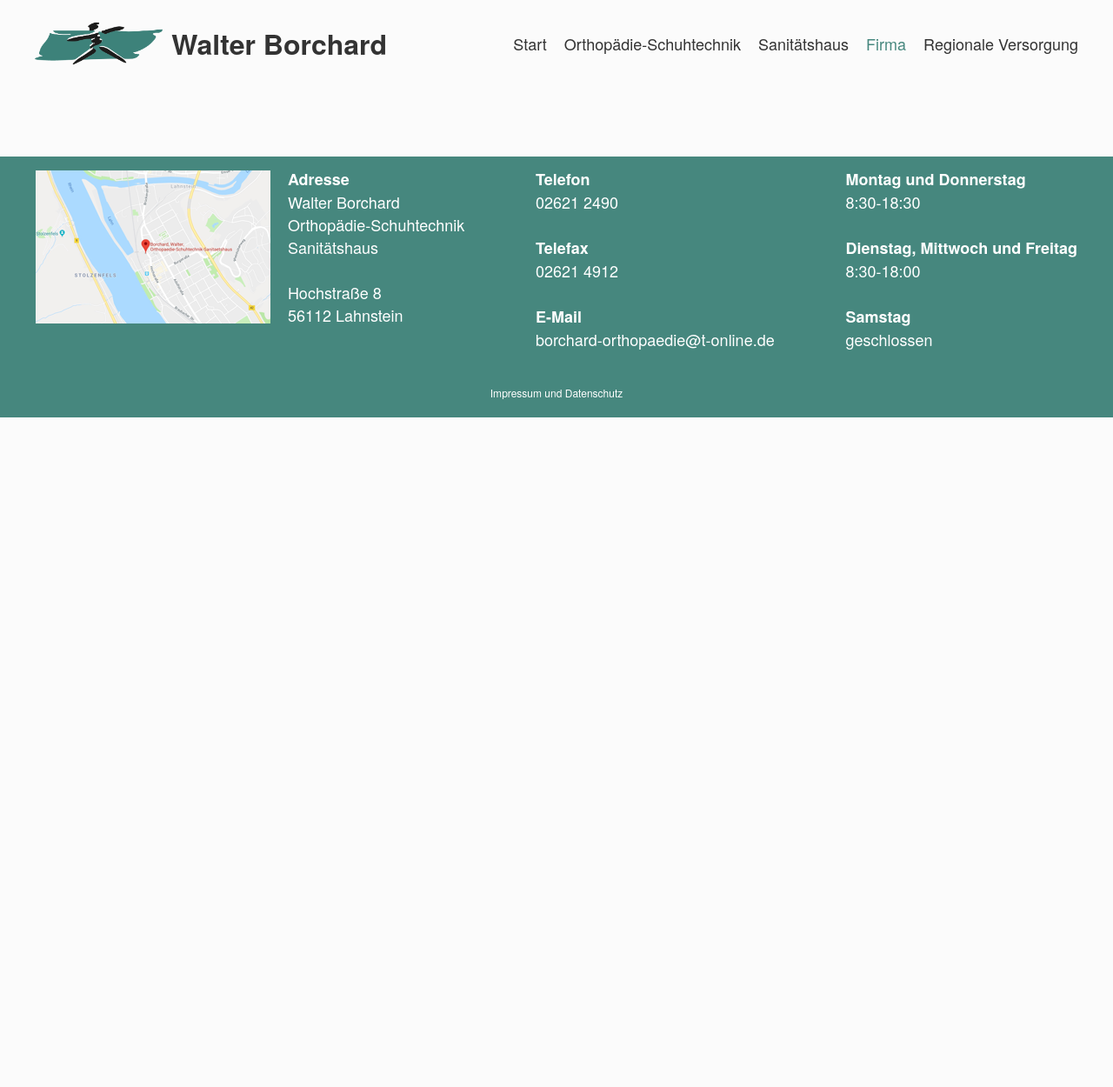
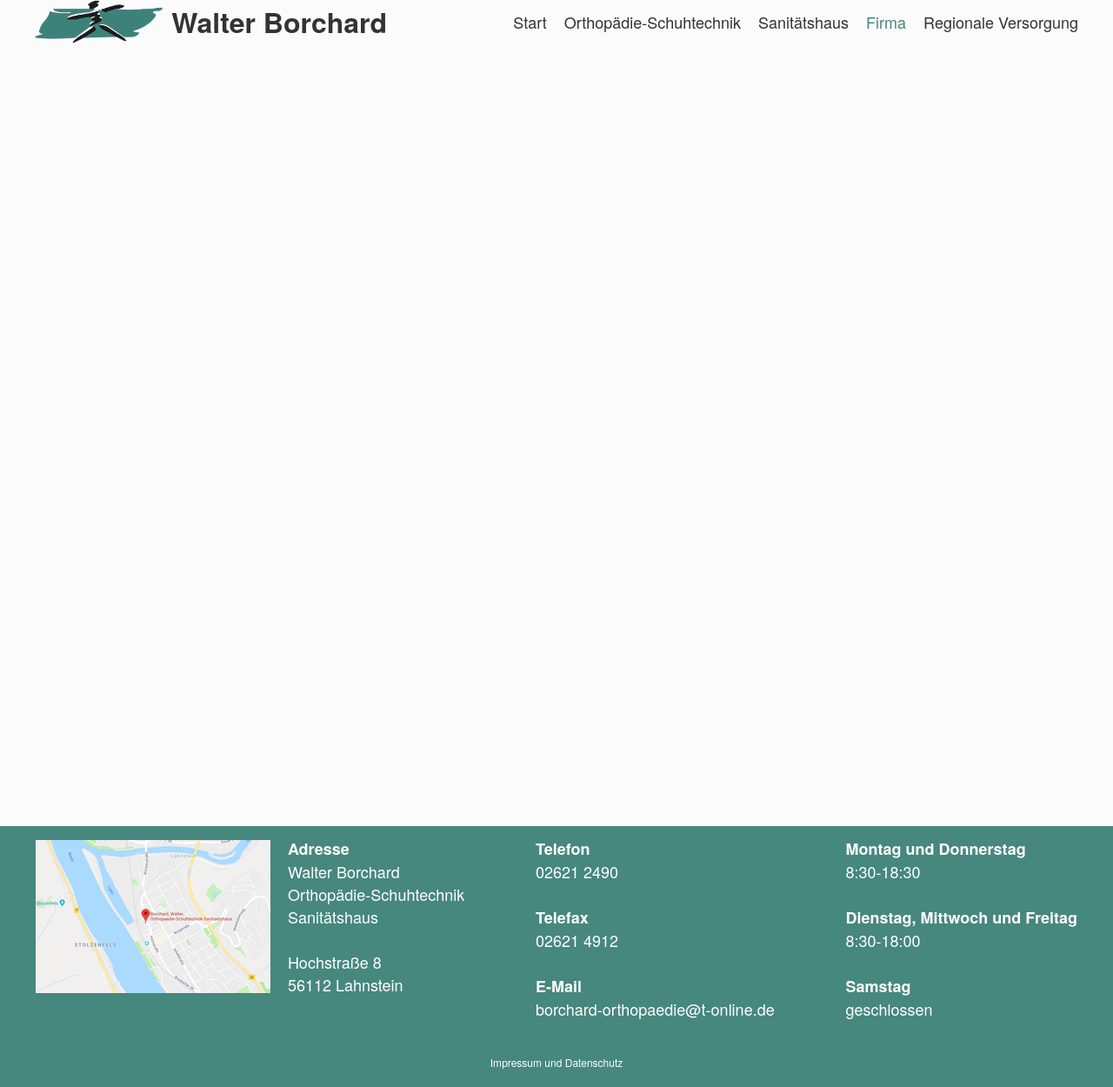
Before and after one commit to JohannesBorchard/Borchard-Orthopaedie, a Jekyll site: the page built from pages/firma.html, in a window 1280 px wide. Shown: the whole page at 87% size. Built offline with Jekyll 4.4.1, drawn with Linux system fonts in a browser that asks for light colours; before the commit the page ends 900 px from its top, so only the background shows below that.

Commit message:
Full screen header

```diff
--- a/_includes/css/main.css
+++ b/_includes/css/main.css
@@ -1,6 +1,6 @@
 body {
     margin: 0px;
-    height: 100%;
+    /*height: 100%;*/
     background-color: #FBFBFB;
 }
 
@@ -8,11 +8,9 @@
     display: flex;
     flex-direction: column;
     align-items: center;
-    margin-top: 80px;
-}
-
-header>p {
-    margin-top: 80px;
+    width: 100%;
+    height: 100vh;
+    /*position: relative;*/
 }
 
 main {
@@ -87,7 +85,8 @@
 
 .hero-image {
     background-image: url("/assets/hero-front.jpg");
-    height: 600px;
+    height: 85%;
+    width: 100%;
 
     background-position: center;
     background-repeat: no-repeat;
@@ -95,12 +94,13 @@
     position: relative;
 
     display: flex;
-    align-items: center;
+    align-items: flex-end;
     justify-content: flex-start;
 }
 
 .hero-text {
     margin-left: 40px;
+    margin-bottom: 40px;
 
     /*text-align: center;
     position: absolute;
--- a/_includes/css/navigation.css
+++ b/_includes/css/navigation.css
@@ -2,7 +2,9 @@
     display: flex;
     justify-content: space-between;
     align-items: center;
-    height: 100px;
+    height: 15%;
+    width: 100%;
+    position: relative;
 }
 
 nav a:hover {
--- a/pages/index.html
+++ b/pages/index.html
@@ -5,6 +5,7 @@
 permalink: /
 ---
 
+<header>
 	<nav>
 	    <a href="/" class="logo-group"><img class="logo" src="/assets/logo-simple.png" alt="Logo"><div class="name">Walter Borchard</div></a>
 	    <div class="menu-item-group">
@@ -24,6 +25,7 @@
 	    <button class="ghost-button">Schreiben Sie uns</button>
 	  </div>
 	</div>
+</header>
 
 <main>
     <div class="introduction">
```
Lines whose indentation alone changed are shown as unchanged.
